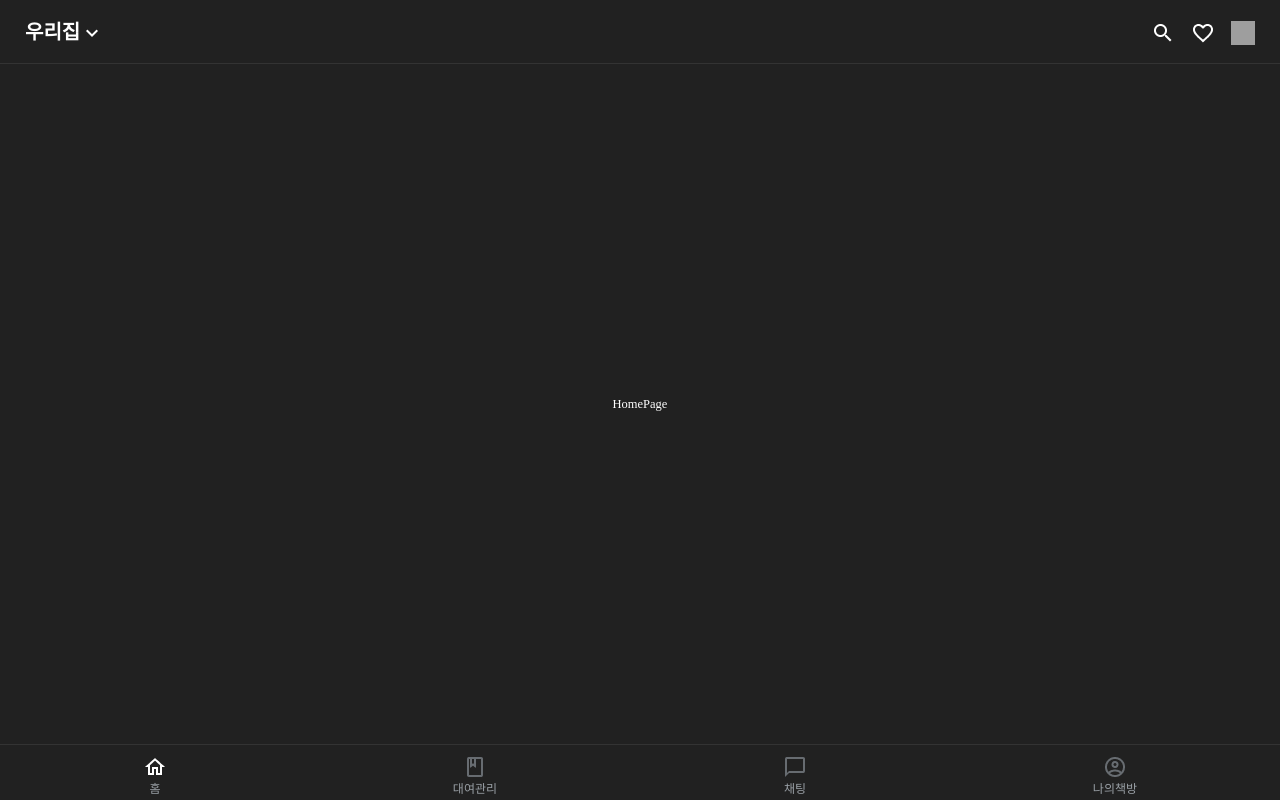
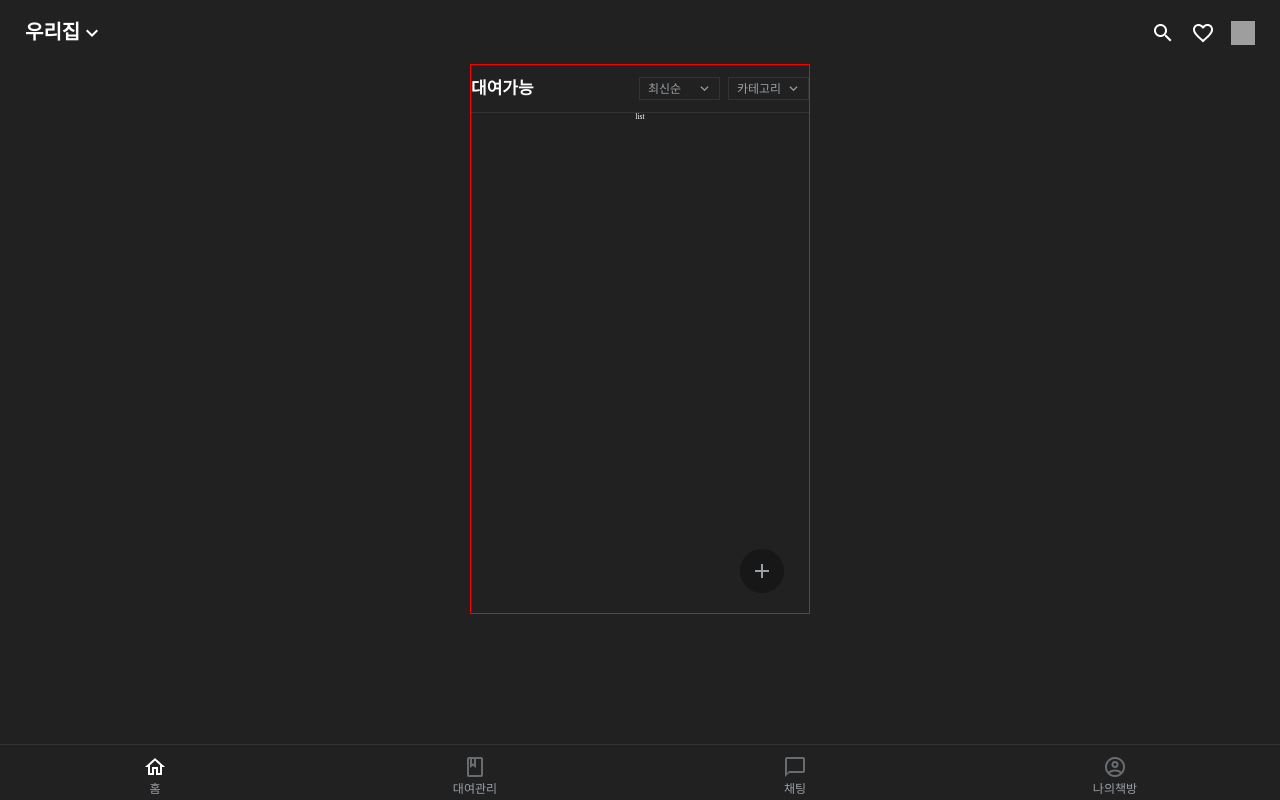
Before and after one commit to ttukttak3/ttukttak, a React (Create React App) app in the folder front/: page / in a window 1280 px wide. Built offline with nearby package versions, Linux system fonts and the light colour scheme; grey boxes are pictures that could not be loaded.

Commit message:
홈 작업 조금

```diff
--- a/front/src/components/layout/Header.jsx
+++ b/front/src/components/layout/Header.jsx
@@ -1,5 +1,5 @@
 /* eslint-disable max-lines-per-function */
-import React from 'react';
+import React, { useState } from 'react';
 import { useSelector } from 'react-redux';
 import { useNavigate } from 'react-router-dom';
 import style from './Header.style';
@@ -10,14 +10,33 @@ import Favorite_border from '../../assets/img/userInterFace/Favorite_border.png'
 import Notifications from '../../assets/img/userInterFace/Notifications.png';
 import Notifications_On from '../../assets/img/userInterFace/Notifications_On.png';
 import Trash_Can from '../../assets/img/userInterFace/Trash_Can.png';
+import { useEffect } from 'react';
 
 const Header = () => {
   const { HeaderBox, LeftBox, Title, BackBtn, DownBtn, RightBox, RightBtn } = style;
   const navigate = useNavigate();
   const header = useSelector(state => state.header);
   const { title, back, backHome, location, search, favorite, alert, trash } = header;
+  //처음 스크롤 값은 0으로 false 초기 값 세팅
+  const [scrolled, setScrolled] = useState(false);
+  useEffect(() => {
+    //scrollY > 30을 기준으로 state 변경
+    const handleScroll = () => {
+      if (!scrolled && window.scrollY > 30) {
+        setScrolled(true);
+      } else if (scrolled && window.scrollY <= 30) {
+        setScrolled(false);
+      }
+    };
+    //스크롤 이벤트 시 handleScroll 동작
+    window.addEventListener('scroll', handleScroll);
+    return () => {
+      //cleanup
+      window.removeEventListener('scroll', handleScroll);
+    };
+  }, [scrolled]);
   return (
-    <HeaderBox>
+    <HeaderBox className={scrolled ? 'fixHeader' : ''}>
       <LeftBox>
         {back && (
           <BackBtn onClick={() => navigate(-1)}>
--- a/front/src/components/layout/Header.style.jsx
+++ b/front/src/components/layout/Header.style.jsx
@@ -7,12 +7,14 @@ const HeaderBox = styled.div`
   flex-direction: row;
   position: relative;
   height: 6.4rem;
-  margin-bottom: auto;
   padding: 0 2.5rem;
-  //border-bottom 임의로 달아놓은 것 (아래 태그들은 6.4로 작업)
-  border-bottom: 1px solid ${({ theme }) => theme.colors.$black3Line};
   text-align: left;
   width: 100%;
+
+  &.fixHeader {
+    position: fixed;
+    transition: height 0.3s ease;
+  }
 `;
 
 //왼쪽에 위치
--- a/front/src/components/layout/Layout.style.jsx
+++ b/front/src/components/layout/Layout.style.jsx
@@ -5,6 +5,7 @@ const LayoutBox = styled.div`
   flex-direction: column;
   width: 100vw;
   height: 100vh;
+  overflow: hidden;
   background: ${({ theme }) => theme.colors.$black3};
 `;
 
--- a/front/src/pages/Home/HomePage.jsx
+++ b/front/src/pages/Home/HomePage.jsx
@@ -1,7 +1,7 @@
 import React, { useEffect } from 'react';
 import { useDispatch } from 'react-redux';
 import { setBack, setBackHome, setTitle, setLocation, setSearch, setTrash, setFavorite, setAlert } from '../../app/headerSlice';
-
+import style from './HomePage.style';
 const HomePage = () => {
   const dispatch = useDispatch();
 
@@ -17,8 +17,23 @@ const HomePage = () => {
     return () => {
       // second;
     };
-  }, []);
-  return <div>HomePage</div>;
+  }, [dispatch]);
+  const { HomeWrap, TitleBox, BookBox, PlusBtn } = style;
+  return (
+    <HomeWrap>
+      <TitleBox>
+        <h2>대여가능</h2>
+        <select>
+          <option>최신순</option>
+        </select>
+        <select>
+          <option>카테고리</option>
+        </select>
+      </TitleBox>
+      <BookBox>list</BookBox>
+      <PlusBtn />
+    </HomeWrap>
+  );
 };
 
 export default HomePage;
--- /dev/null
+++ b/front/src/pages/Home/HomePage.style.jsx
@@ -0,0 +1,59 @@
+import styled from 'styled-components';
+import Expand_more_gray from '../../assets/img/arrows/expand_more_gray.png';
+import Posting from '../../assets/img/btn/posting.png';
+//색상은 작업하면서 theme으로 달갓습니다.
+const HomeWrap = styled.div`
+  width: 34rem;
+  margin: 0 auto;
+  border: 1px solid red;
+  position: relative;
+`;
+const TitleBox = styled.div`
+  display: flex;
+  flex-direction: row;
+  height: 4.8rem;
+  line-height: 4.8rem;
+  border-bottom: 1px solid #333;
+  h2 {
+    font-size: 1.7rem;
+    font-weight: 700;
+    color: #fff;
+    margin-right: auto;
+  }
+
+  select {
+    margin-top: 1.2rem;
+    padding: 0px 8px;
+    width: 8.1rem;
+    height: 2.3rem;
+    line-height: 2.3rem;
+    border: 1px solid #333;
+    background: url(${Expand_more_gray}) 90% center no-repeat;
+    font-size: 1.2rem;
+    font-weight: 400;
+    color: #9aa0a6;
+    -moz-appearance: none; /* Firefox */
+    -webkit-appearance: none; /* Safari and Chrome */
+    appearance: none;
+  }
+
+  select:last-child {
+    margin-left: 8px;
+  }
+`;
+const BookBox = styled.div`
+  min-height: 500px;
+  overflow-y: hidden;
+`;
+
+const PlusBtn = styled.button`
+  background: url(${Posting});
+  width: 4.4rem;
+  height: 4.4rem;
+  position: absolute;
+  right: 2.5rem;
+  bottom: 2rem;
+`;
+const HomeStyle = { HomeWrap, TitleBox, BookBox, PlusBtn };
+
+export default HomeStyle;
```
Also changed, not shown: front/src/assets/img/arrows/expand_more_gray.png (added), front/src/assets/img/btn/posting.png (added), front/src/pages/OauthLogin/Profile/validate.jsx (deleted).
